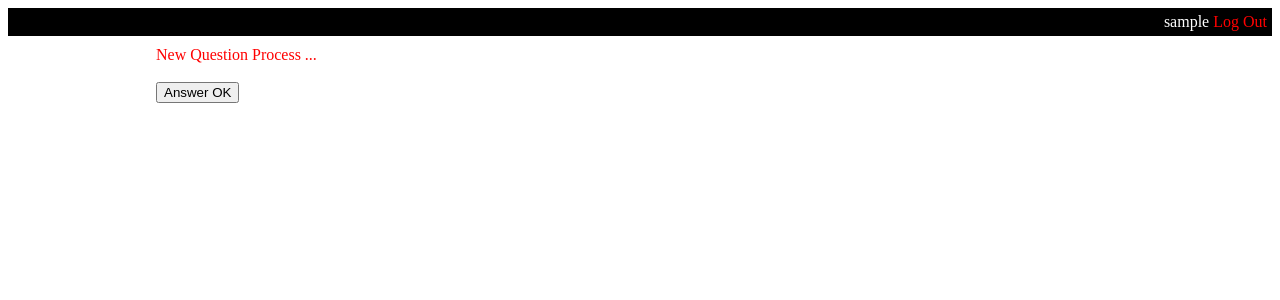
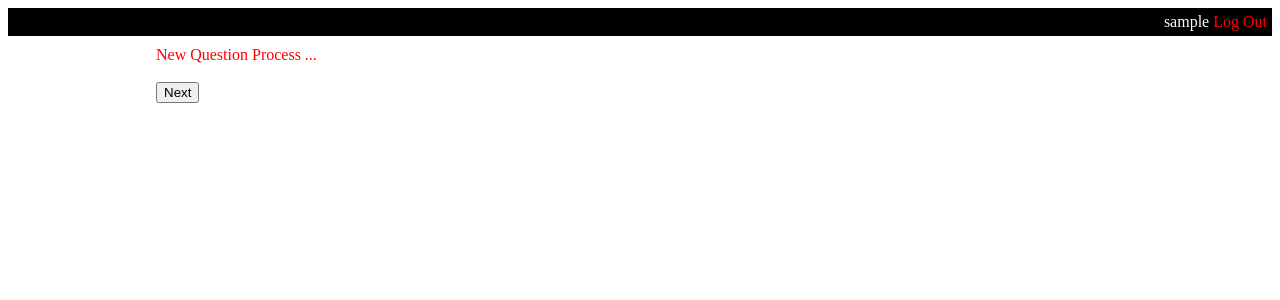
Before and after one commit to exAClior/LWAProj, a Django app: page /question/answer/ in a window 1280 px wide. Shown: the top 300 px of the page. Run offline with Django 3.2, Linux system fonts and the light colour scheme; the visitor is signed in with stand-in values (Sample User, id 1); parts of the project's set-up code (start-up, migrations or seed data) failed here and were passed over.

Commit message:
Update answer.html

```diff
--- a/depot/web/scalica/match/templates/answer.html
+++ b/depot/web/scalica/match/templates/answer.html
@@ -9,6 +9,6 @@
   <p> Q.{{usr.id}}: {{usr.name}}</p>
   {%endfor%}
   </br>
-  <button type="submit">Answer OK</button>
+  <button type="submit">Next</button>
 </form>
 {% endblock %}
```
